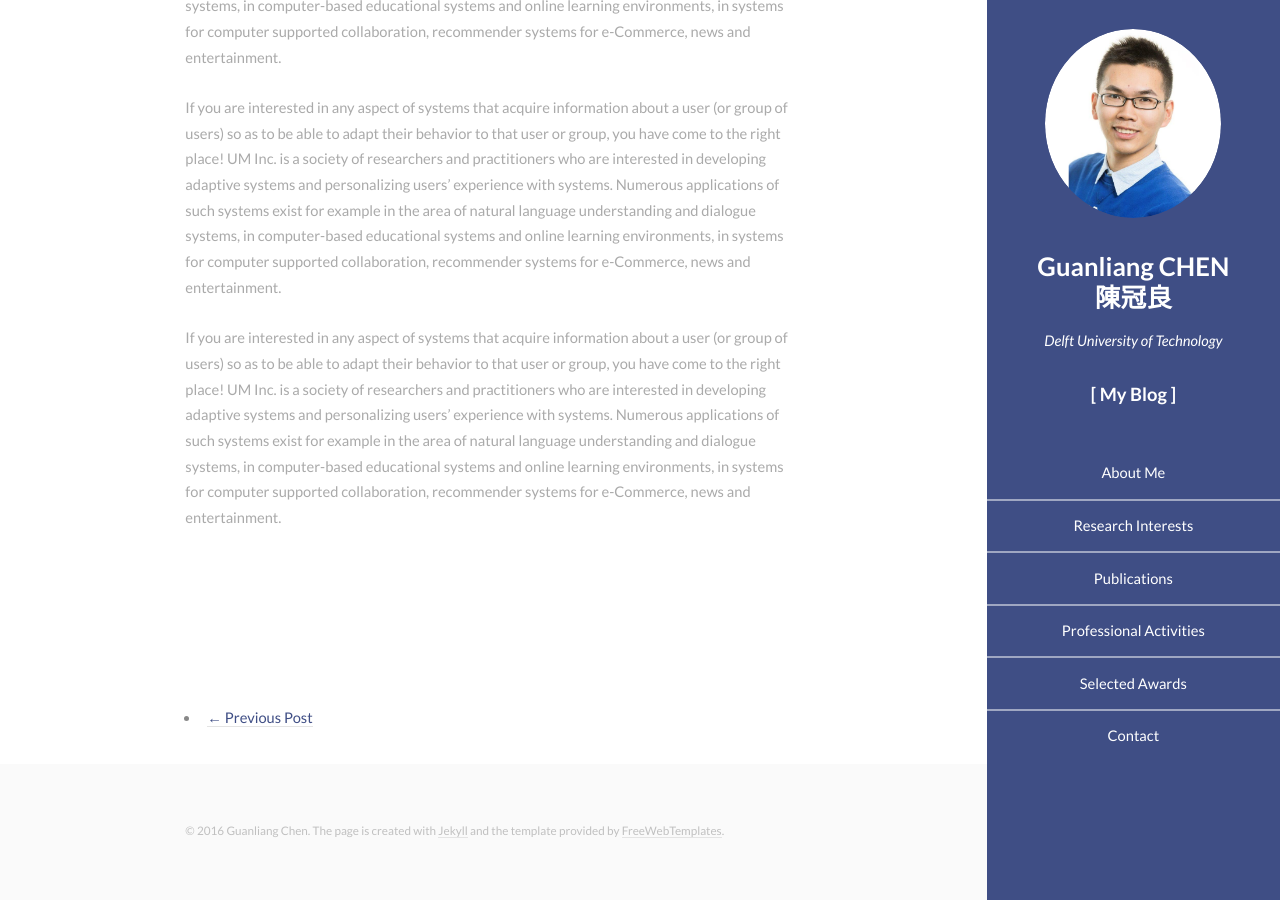
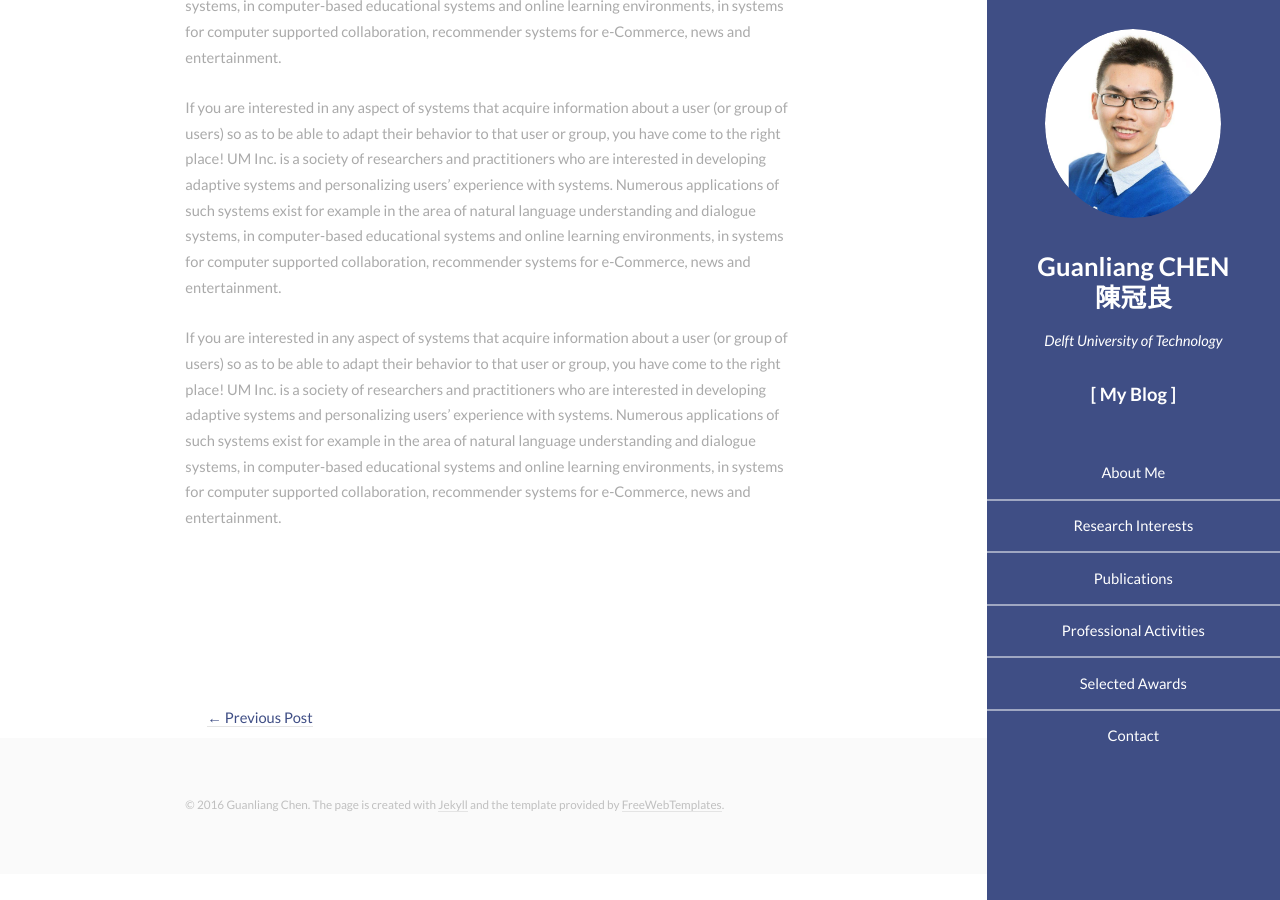
Before and after one commit to AngusGLChen/__angusglchen.github.io, a Jekyll site: the page built from _posts/2016-08-17-My-Second-Post.md, in a window 1280 px wide and 900 px high, scrolled down 663 px. Built offline with Jekyll 4.4.1, drawn with Linux system fonts in a browser that asks for light colours.

Commit message:
Aug 16, 2016

```diff
--- a/_layouts/post.html
+++ b/_layouts/post.html
@@ -11,14 +11,14 @@
 
 <div class="row">
   <div class="col-lg-8 col-lg-offset-2 col-md-10 col-md-offset-1">
-    <ul class="pager blog-pager">
+    <ul class="pager blog-pager" style="list-style-type:none">
       {% if page.previous.url %}
-      <li class="previous">
+      <li class="previous" style="float:left">
         <a href="{{ page.previous.url | prepend: site.baseurl | replace: '//', '/' }}" data-toggle="tooltip" data-placement="top" title="{{page.previous.title}}">&larr; Previous Post</a>
       </li>
       {% endif %}
       {% if page.next.url %}
-      <li class="next">
+      <li class="next" style="float:right">
         <a href="{{ page.next.url | prepend: site.baseurl | replace: '//', '/' }}" data-toggle="tooltip" data-placement="top" title="{{page.next.title}}">Next Post &rarr;</a>
       </li>
       {% endif %}
```
